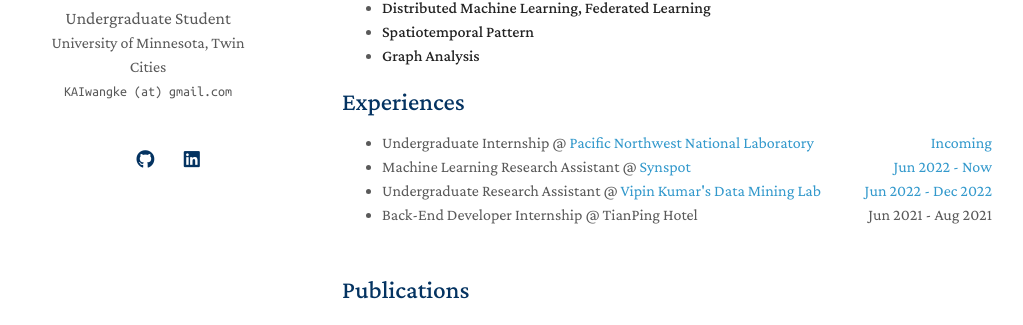
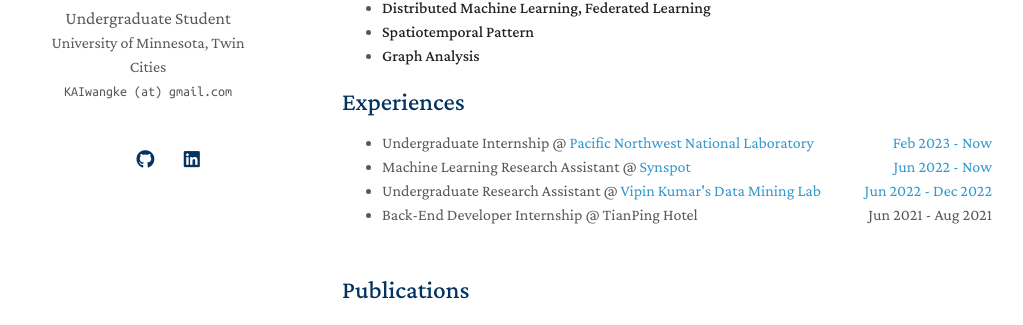
Before and after one commit to KeWang0001/KeWang0001.github.io, a Jekyll site: the page built from index.md, in a window 1280 px wide and 1114 px high. Shown: the part 291-616 px from the top of the window, without its empty margins (128-1151 px from the left). Built offline with Jekyll 4.4.1, drawn with Linux system fonts in a browser that asks for light colours; nearby versions of some CDN libraries; a style sheet for code colours, icons or effects is not loaded; our own code applies the rules of GitHub Pages for plain Markdown files.

Commit message:
Update experience.md

```diff
--- a/_includes/experience.md
+++ b/_includes/experience.md
@@ -2,7 +2,7 @@
 
 
 <ul style="margin:0 0 5px;">
-  <li>Undergraduate Internship @ <a href="https://www.pnnl.gov/">Pacific Northwest National Laboratory <span style="float:right;">Incoming</span></a></li>
+  <li>Undergraduate Internship @ <a href="https://www.pnnl.gov/">Pacific Northwest National Laboratory <span style="float:right;">Feb 2023 - Now</span></a></li>
   <li>Machine Learning Research Assistant @ <a href="https://synspot-ai.com/about-us/">Synspot <span style="float:right;">Jun 2022 - Now</span></a></li>
   <li>Undergraduate Research Assistant @ <a href="https://cse.umn.edu/cs/data-mining-GIS">Vipin Kumar's Data Mining Lab <span style="float:right;">Jun 2022 - Dec 2022</span></a></li>
   <li>Back-End Developer Internship @ TianPing Hotel <span style="float:right;">Jun 2021 - Aug 2021</span></li>
```
